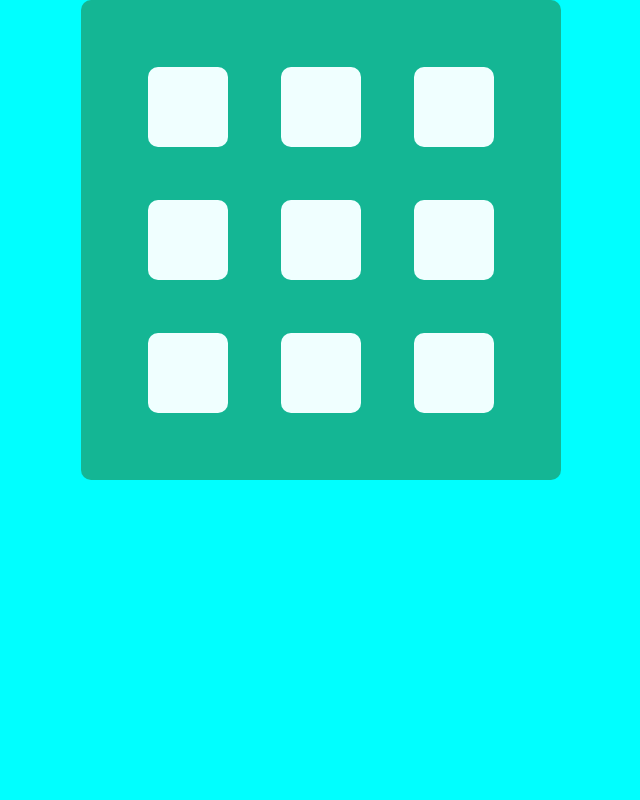
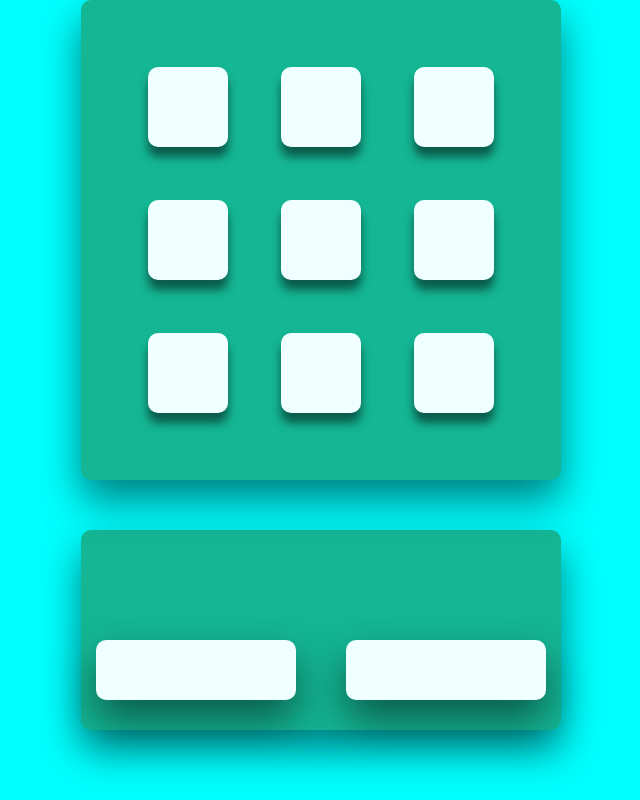
Before and after one commit to STORM533/tic-tac-toe, a plain HTML site: page index.html in a window 1280 px wide. Shown: the whole page, without its empty margins (319-959 px from the left). Drawn offline with Linux system fonts and the light colour scheme.

Commit message:
player display created,functionality for switching between players added

```diff
--- a/script.js
+++ b/script.js
@@ -5,7 +5,7 @@ function createPlayer (player , marker){
 }
 //this is creating array using IIFEs
 const gameBoard = (function (){
-    let arr =  Array["","","","","","","","",""];
+    let arr = ["","","","","","","","",""];
     return{arr};
 })();
 //conditions for winning
@@ -15,15 +15,36 @@ function winning (){
 }
 //creates player and starts game
 function gameControl(){
+    let isFirstClick = true;
     const player1 = createPlayer("player1" , "X" );
     const player2 = createPlayer("player2" , "O");
     const boxes = document.querySelectorAll(".box");
     boxes.forEach((div)=>{
         div.addEventListener("click",()=>{
-            div.innerHTML = player1.marker;
-
+            if(isFirstClick){
+                div.innerHTML = player1.marker;
+            }else{
+                div.innerHTML = player2.marker;
+            }
+            isFirstClick = !isFirstClick;
         });
     });
+}
+//display
+function displayController(){
+    const container = document.querySelector("body");
+    const display = document.createElement("div");
+    display.classList.add("disp");
+    container.appendChild(display);
+    const disp = document.querySelector(".disp");
+    const player1 = document.createElement("div");
+    const player2 = document.createElement("div");
+    player1.classList.add("player1");
+    player2.classList.add("player2");
+    disp.appendChild(player1);
+    disp.appendChild(player2);
+}
 
-}
+
+displayController();
 gameControl();
--- a/styles.css
+++ b/styles.css
@@ -4,6 +4,8 @@ body{
     font-family: system-ui, -apple-system, BlinkMacSystemFont, 'Segoe UI', Roboto, Oxygen, Ubuntu, Cantarell, 'Open Sans', 'Helvetica Neue', sans-serif;
     padding: 0px;
     display: flex;
+    flex-direction: column;
+    gap: 50px;
     justify-content: center;
     align-items: center;
 }
@@ -11,6 +13,7 @@ body{
     display: grid;
     padding: 40px;
     background-color: rgba(40, 112, 44, 0.507);
+    box-shadow: 0 20px 40px rgba(0, 0, 0, 0.5);
     height: 400px;
     width: 400px;
     grid-template-columns: repeat(3 , 1fr);
@@ -24,5 +27,28 @@ body{
     width: 80px;
     height: 80px;
     background-color: azure;
+    box-shadow: 0px 10px 10px rgba(0, 0, 0, 0.5);
     border-radius: 10px;
 }
+.disp{
+    background-color: rgba(40, 112, 44, 0.507);
+    display: flex;
+    gap: 50px;
+    box-shadow: 0 20px 40px rgba(0, 0, 0, 0.5);
+    border-radius: 10px;
+    justify-content: center;
+    align-items: end;
+    width: 480px;
+    height: 200px;
+}
+.player1 , .player2{
+    box-sizing: border-box;
+    width: 200px;
+    height: 60px;
+    background-color: azure;
+    gap: 50px;
+    box-shadow: 0 20px 40px rgba(0, 0, 0, 0.5);
+    border-radius: 10px;
+    margin-bottom: 30px;
+
+}
```
